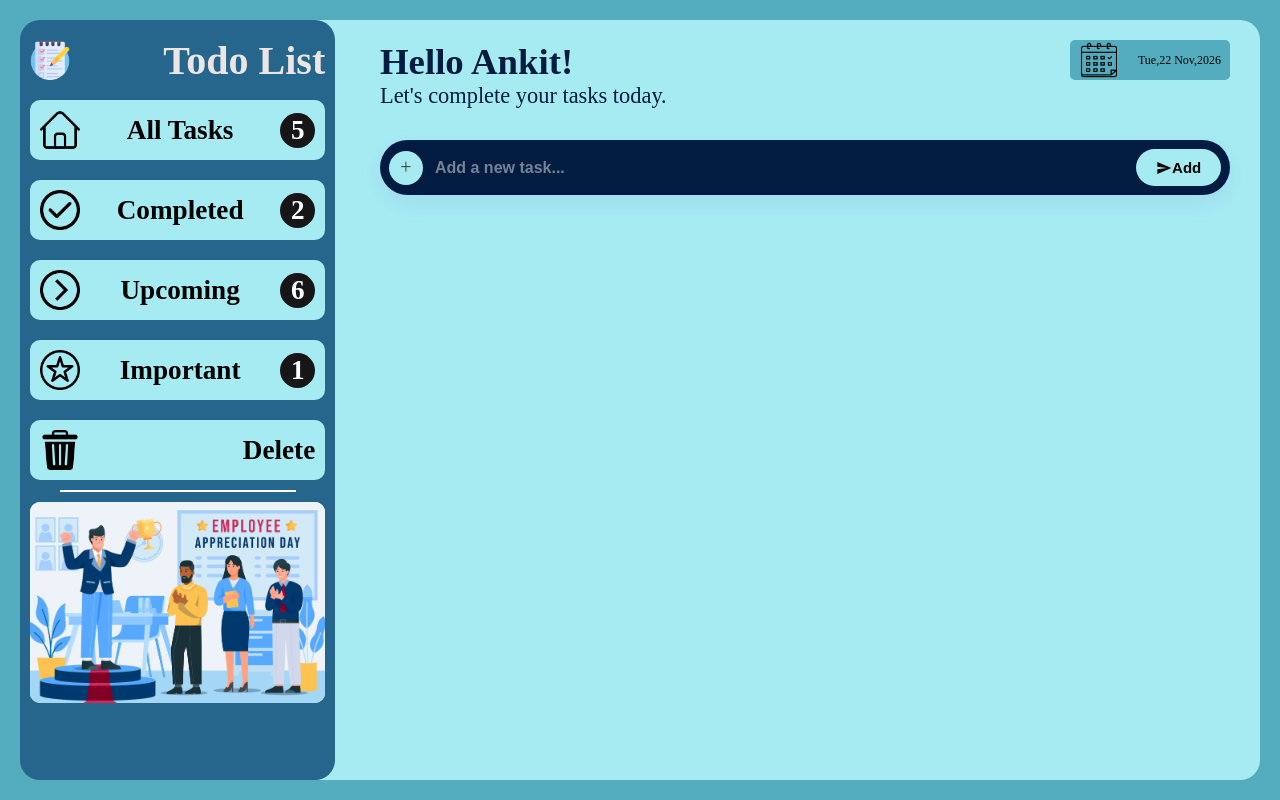
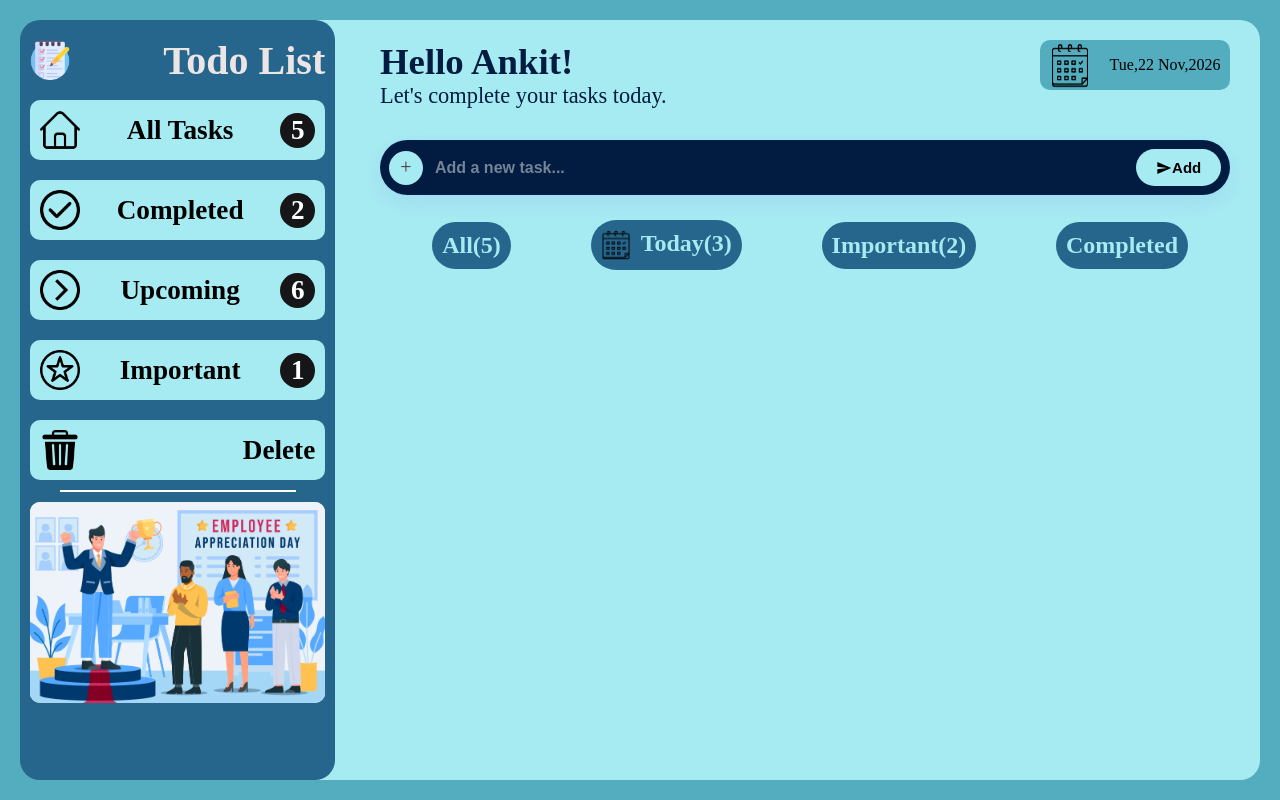
Before and after one commit to Rjankit999/To-Do-List, a plain HTML site: page index.html in a window 1280 px wide. Drawn offline with Linux system fonts and the light colour scheme.

Commit message:
add color

```diff
--- a/index.html
+++ b/index.html
@@ -88,7 +88,22 @@
                     </svg>
                 </button>
             </div>
+            <div class="nave-bar">
+                <div class="all"> <h2>All(5)</h2></div>
 
+                <div class="today">
+                    <img src="./date.png" alt="">
+                    <h2>Today(3)</h2>
+                </div>
+
+                <div class="important">
+                    <h2>Important(2) </h2>
+                </div>
+
+                <div class="completed">
+                    <h2>Completed</h2>
+
+            </div>
         </div>
 
     </div>
--- a/style.css
+++ b/style.css
@@ -176,18 +176,17 @@ body {
 }
 
 .date {
-    height: 40px;
-    width: 160px;
+    height: 50px;
+    width: 190px;
     background-color: #54acbf;
     display: flex;
     align-items: center;
     justify-content: space-around;
-
-    border-radius: 5px;
+    border-radius: 10px;
 }
 
 .date p {
-    font-size: 12px;
+    font-size: 1rem;
 }
 
 .date-img {
@@ -266,3 +265,71 @@ body {
 .add-btn:hover {
     background-color: #ffffff;
 }
+
+.nave-bar {
+    margin-top: 25px;
+    margin-left: 45px;
+    max-width: 920px;
+    width: 90%;
+    width: 80%;
+    display: flex;
+    justify-content: space-between;
+    align-items: center;
+
+}
+
+.nave-bar .all {
+    padding: 10px;
+    background-color: #26658c;
+    border-radius: 999px;
+    color: #a7ebf2;
+}
+.all:hover{
+    color: #f5f5f5;
+    background-color: #1a457c;
+    cursor: pointer;
+}
+
+.nave-bar .today {
+    height: 50px;
+    display: flex;
+    padding: 10px;
+    background-color: #26658c;
+    border-radius: 999px;
+    color: #a7ebf2;
+    gap: 10px;
+}
+.today:hover{
+    color: #f5f5f5;
+    background-color: #1a457c;
+    cursor: pointer;
+}
+
+.today img {
+    height: 100%;
+    width: 100%;
+}
+
+.important {
+    padding: 10px;
+    background-color: #26658c;
+    border-radius: 999px;
+    color: #a7ebf2;
+}
+.important:hover{
+    color: #f5f5f5;
+    background-color: #1a457c;
+    cursor: pointer;
+}
+
+.completed {
+    padding: 10px;
+    background-color: #26658c;
+    border-radius: 999px;
+    color: #a7ebf2;
+}
+.completed:hover{
+    color: #f5f5f5;
+    background-color: #1a457c;
+    cursor: pointer;
+}
```
